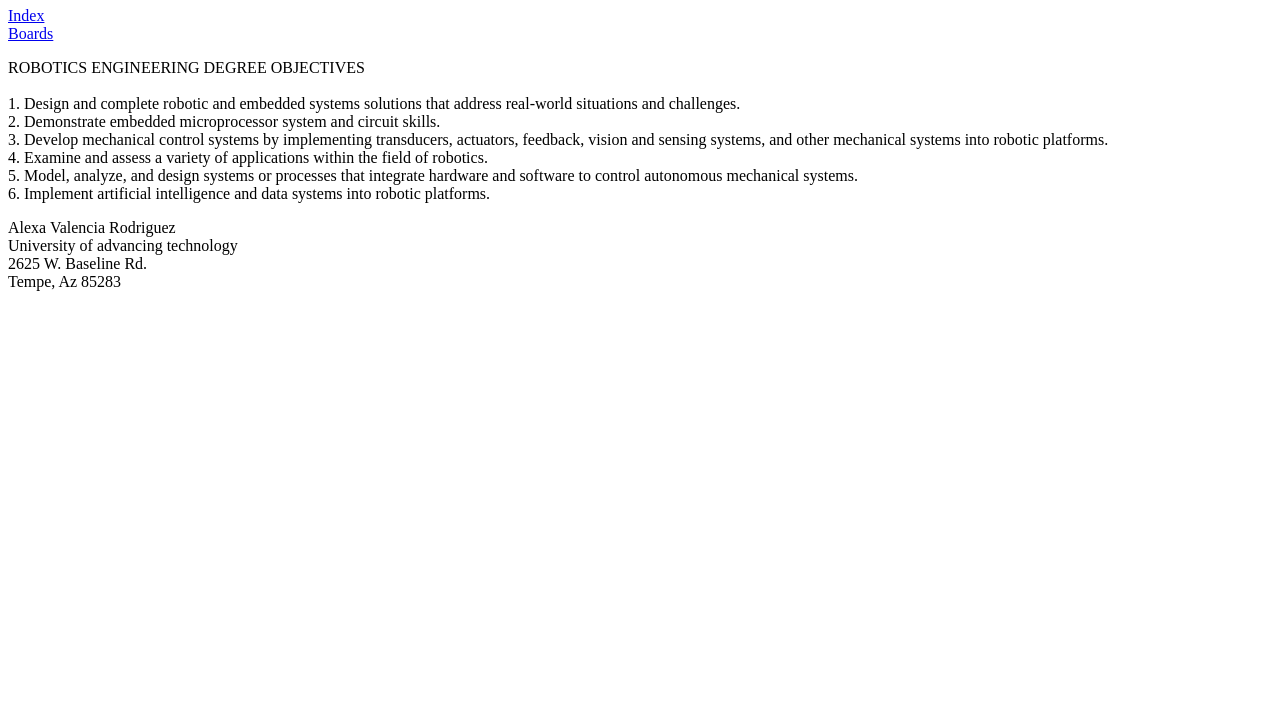
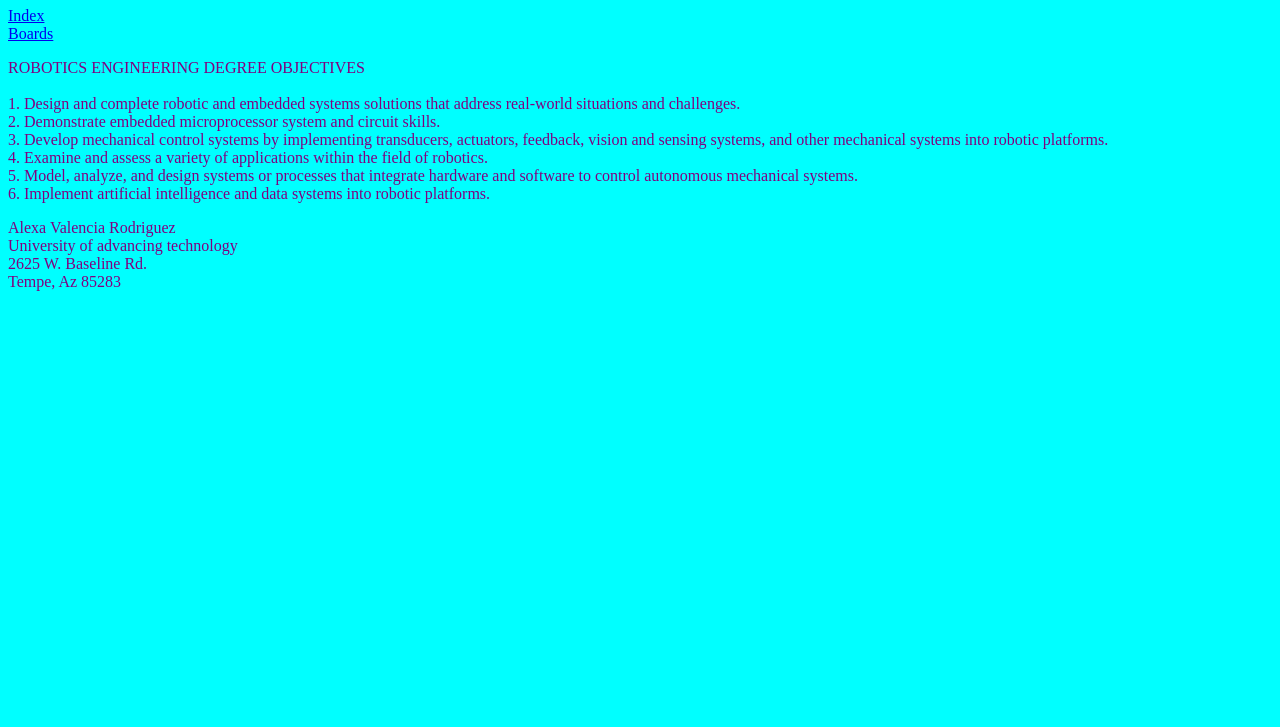
Before and after one commit to Alexa828/CSC102-Intro-Programming-, a plain HTML site: page Borads.html in a window 1280 px wide. Shown: the part 73-800 px from the top of the page. Drawn offline with Linux system fonts and the light colour scheme.

Commit message:
Add files via upload

```diff
--- a/Borads.html
+++ b/Borads.html
@@ -4,10 +4,21 @@
     <meta charset="UTF-8">
     <meta name="viewport" content="width=device-width, initial-scale=1.0">
     <title>Document</title>
+
+<!-- embedded CSS styles-->
+  <Style>
+    body{
+        background-color: aqua;
+        Color: purple
+    }
+  </Style>
+
 </head>
 <body>
     <header>
         <h1> My CSC102 Borads page</h1>
+        <!-- add a link to our css file-->
+         <link rel=" stylessheet" href="main.css">
 
          <!-- this will be the menu for traveling between the webpages -->
          <nav>
@@ -15,9 +26,10 @@
             <br>
             <a href="Borads.html">Boards</a>
          </nav>
-
     </header>
-   <p> ROBOTICS ENGINEERING DEGREE OBJECTIVES
+<!-- incline css style-->
+  <p style=" color : Purple">
+   ROBOTICS ENGINEERING DEGREE OBJECTIVES
     <br>
 <br>1. Design and complete robotic and embedded systems solutions that address real-world situations and challenges.
 <br>2. Demonstrate embedded microprocessor system and circuit skills.
```
